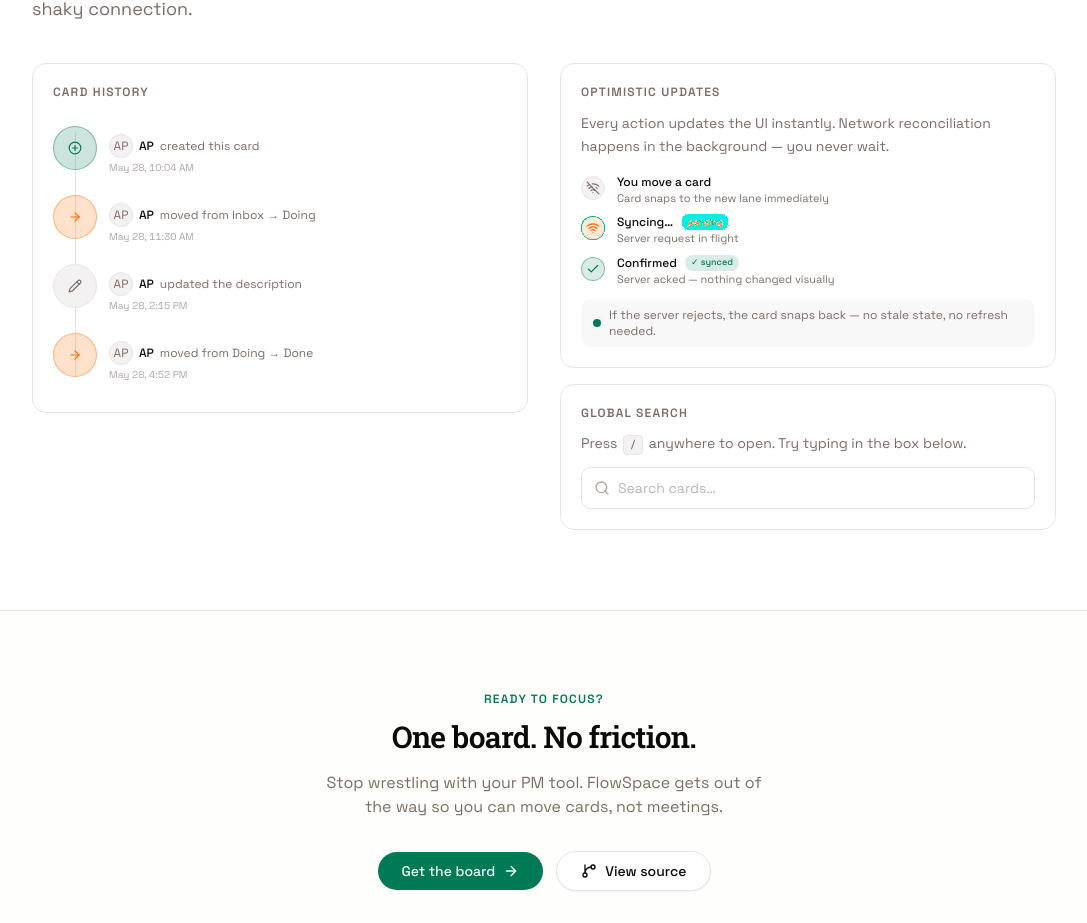
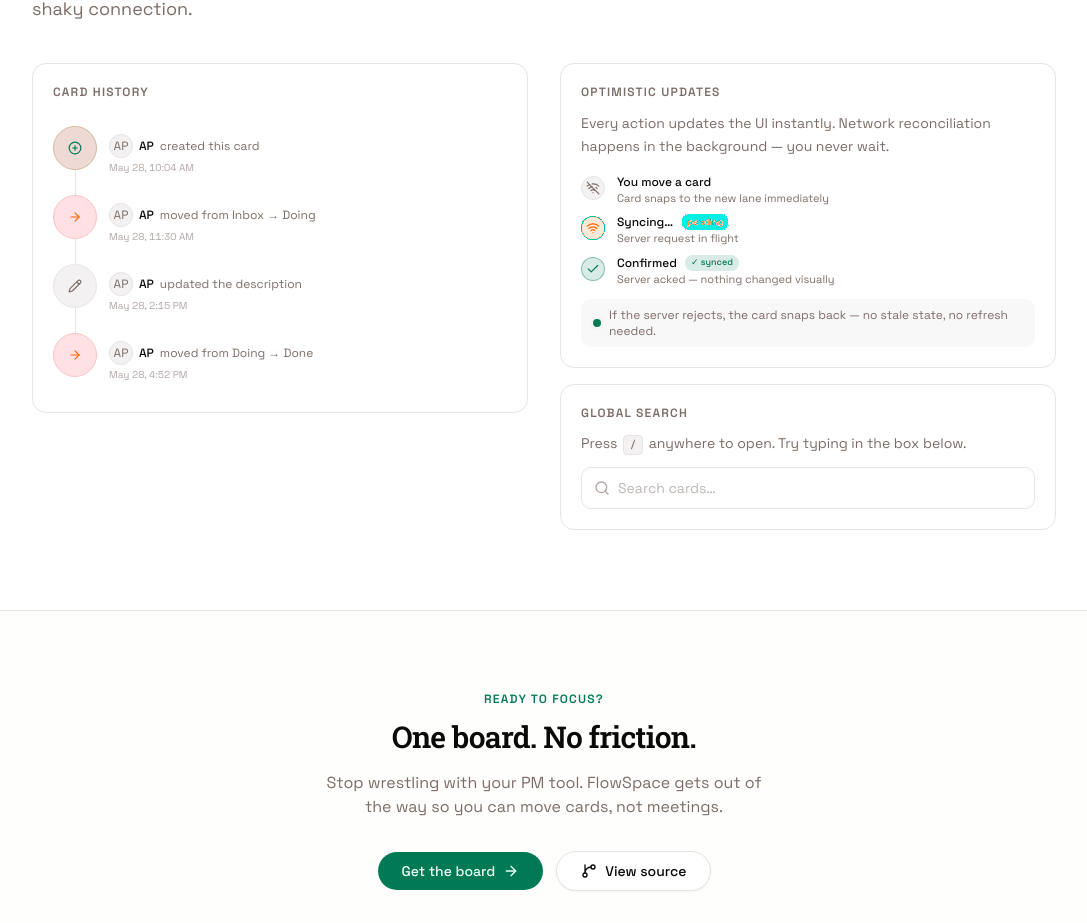
Before and after one commit to alejandroperezpujante/flow-space, a Next.js app: page / in a window 1280 px wide. Shown: the part 4177-5100 px from the top of the page, without its empty margins (96-1183 px from the left). Built offline with nearby package versions, Linux system fonts and the light colour scheme.

Commit message:
update history timeline to use `color-mix` for dot styles, fixes ui bug where the vertical line is visible through the dots

```diff
--- a/components/landing/history-timeline.tsx
+++ b/components/landing/history-timeline.tsx
@@ -6,7 +6,7 @@
   {
     icon: PlusCircle,
     iconClass: "text-primary",
-    dotClass: "bg-primary/20 border-primary/40",
+    dotClass: "bg-[color-mix(in_oklch,var(--primary)_20%,var(--card))] border-[color-mix(in_oklch,var(--primary)_40%,var(--card))]",
     user: "AP",
     action: "created this card",
     time: "May 28, 10:04 AM",
@@ -14,7 +14,7 @@
   {
     icon: ArrowRight,
     iconClass: "text-chart-2",
-    dotClass: "bg-chart-2/20 border-chart-2/40",
+    dotClass: "bg-[color-mix(in_oklch,var(--chart-2)_20%,var(--card))] border-[color-mix(in_oklch,var(--chart-2)_40%,var(--card))]",
     user: "AP",
     action: 'moved from Inbox → Doing',
     time: "May 28, 11:30 AM",
@@ -30,7 +30,7 @@
   {
     icon: ArrowRight,
     iconClass: "text-chart-2",
-    dotClass: "bg-chart-2/20 border-chart-2/40",
+    dotClass: "bg-[color-mix(in_oklch,var(--chart-2)_20%,var(--card))] border-[color-mix(in_oklch,var(--chart-2)_40%,var(--card))]",
     user: "AP",
     action: "moved from Doing → Done",
     time: "May 28, 4:52 PM",
```
